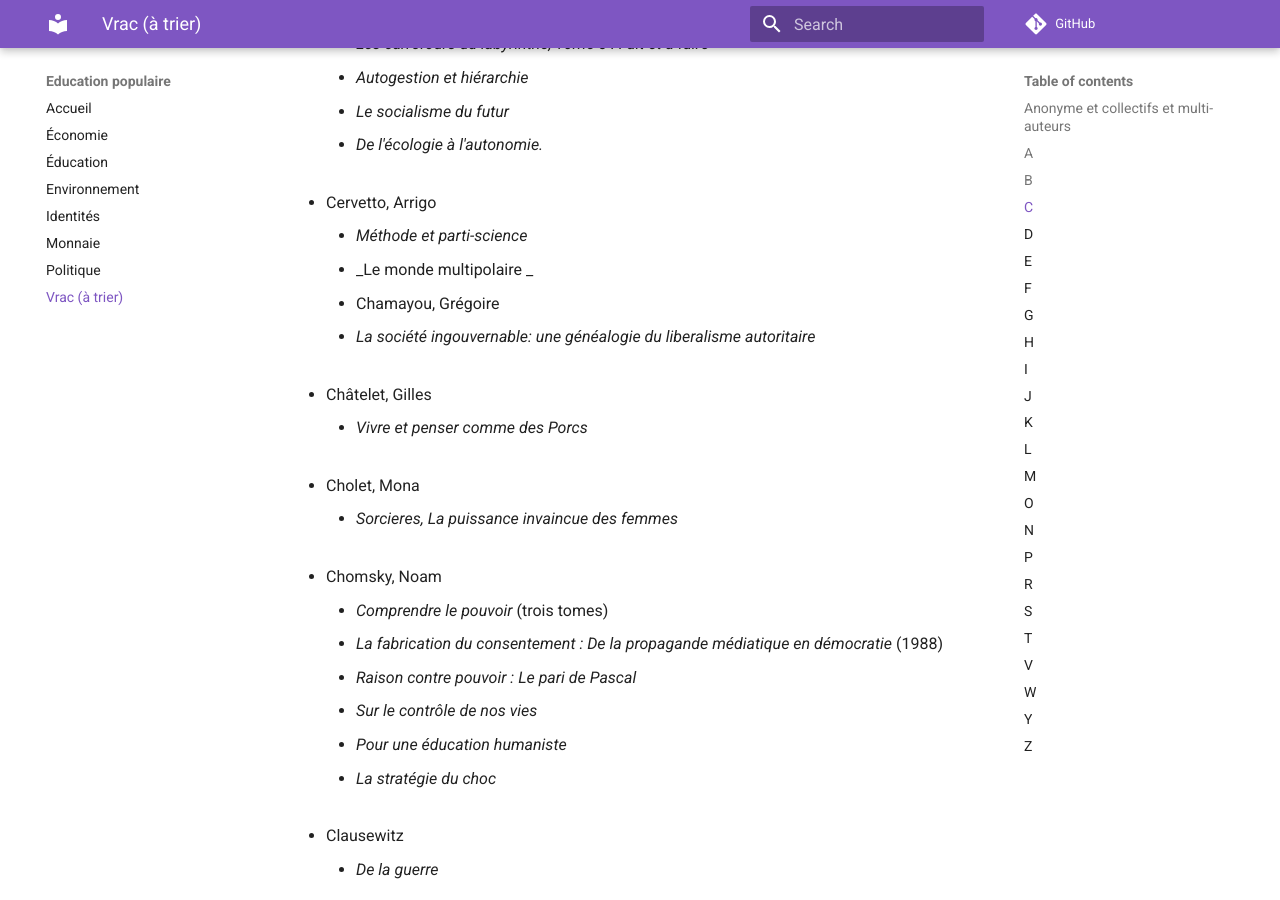
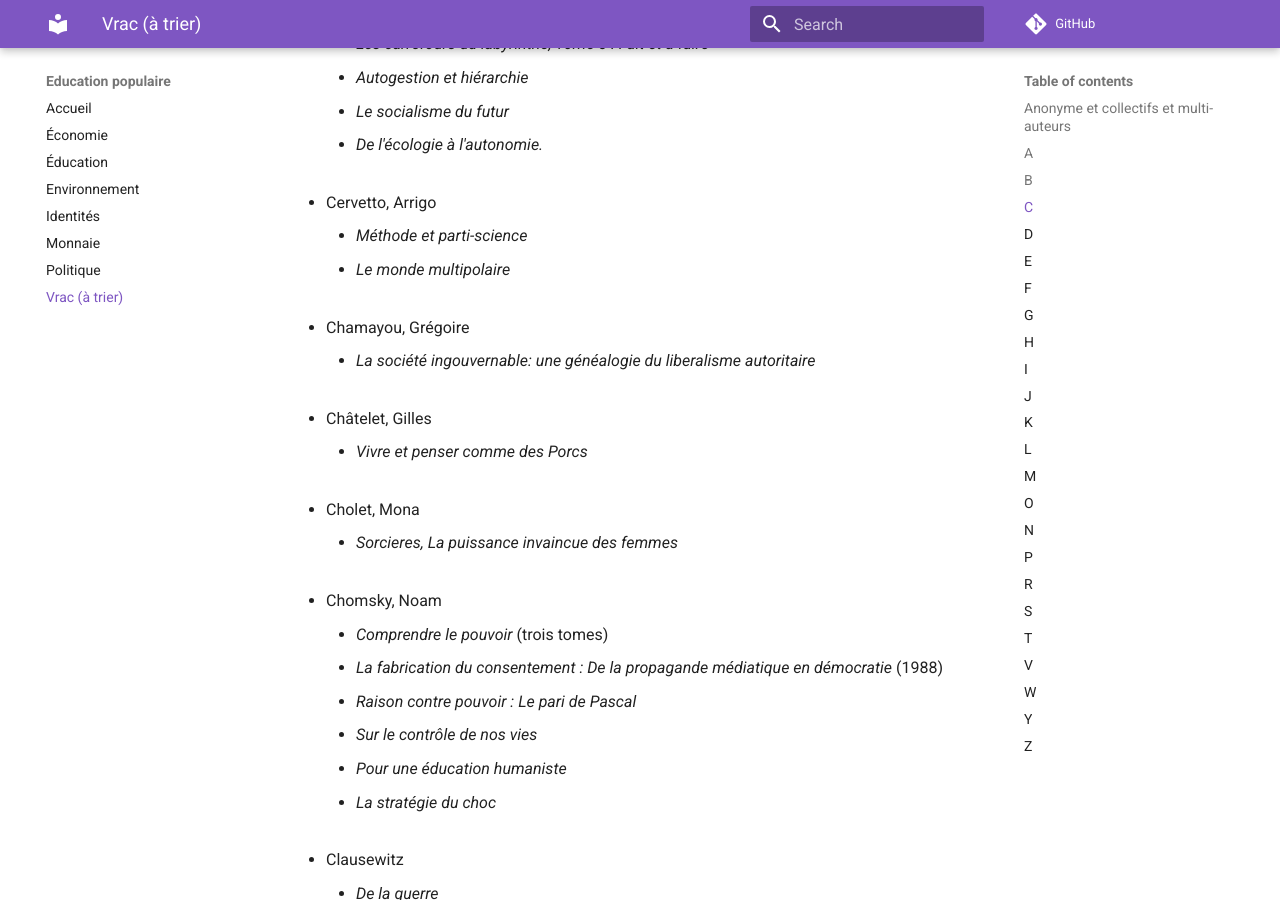
Before and after one commit to elgadjo/peer-education, an MkDocs documentation site: the page built from docs/en_vrac.md, in a window 1280 px wide and 900 px high, scrolled down 4990 px. Built offline with MkDocs 1.6.1 and Material for MkDocs 9.7.7, drawn with Linux system fonts in a browser that asks for light colours; comment, search, counter and statistics services are not loaded.

Commit message:
docs: fix wrong spacing

```diff
--- a/docs/en_vrac.md
+++ b/docs/en_vrac.md
@@ -228,7 +228,8 @@
 * Cervetto, Arrigo
 
    * _Méthode et parti-science_
-   * _Le monde multipolaire _
+   * _Le monde multipolaire_
+
 * Chamayou, Grégoire
 
    * _La société ingouvernable: une généalogie du liberalisme autoritaire_
```
